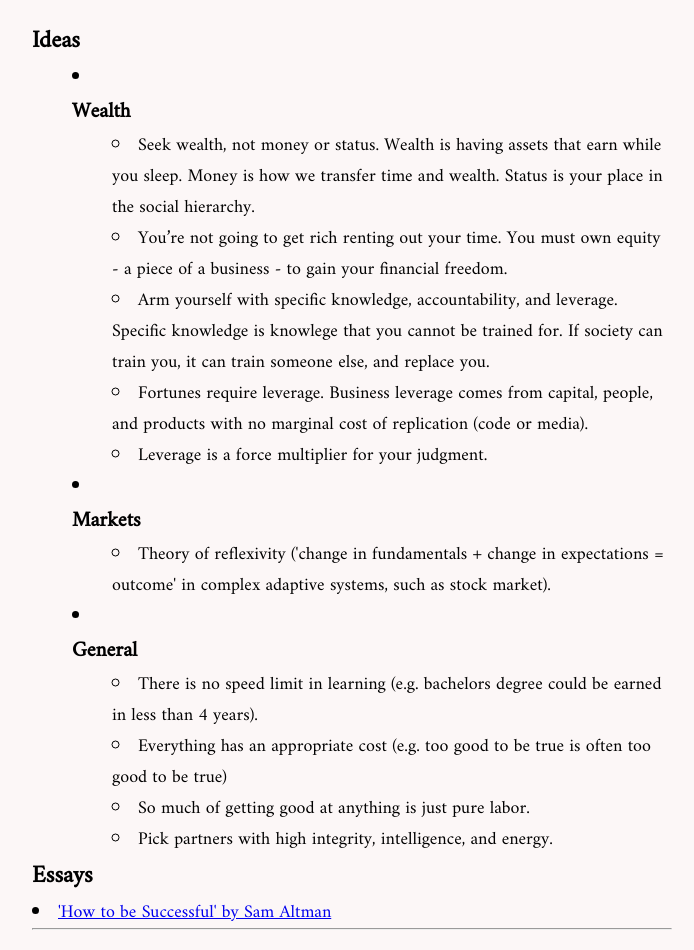
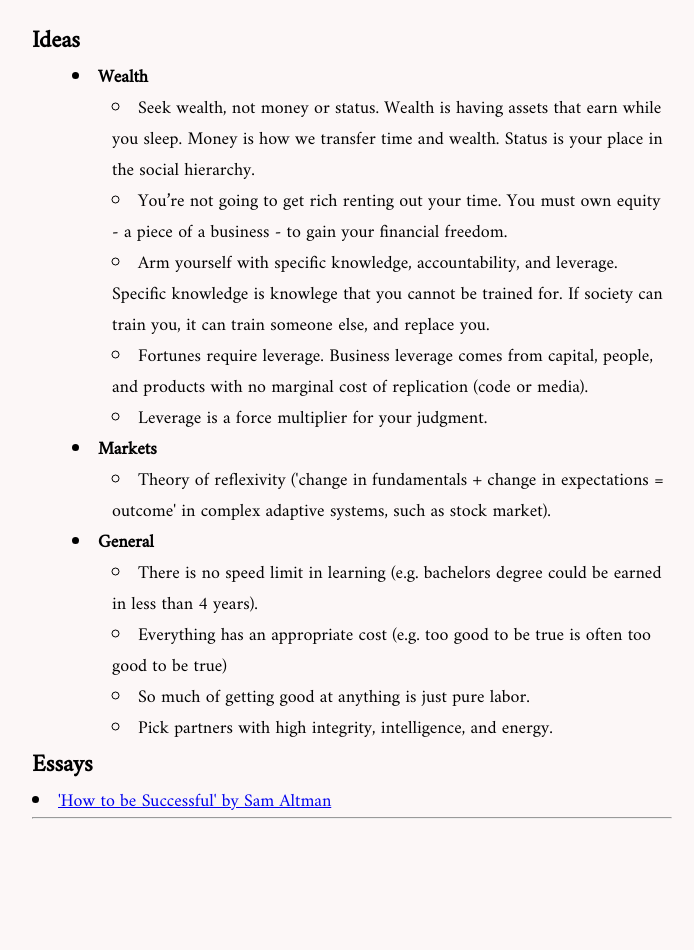
Before and after one commit to tyrocap/tyrocap.github.io, a plain HTML site: page blogPosts/favEssays.html in a window 1280 px wide. Shown: the whole page, without its empty margins (288-982 px from the left). After the commit the page ends 839 px from the top, so only its background shows below. Drawn offline with Linux system fonts and the light colour scheme; a script that the page names is missing.

Commit message:
changed favEssays

```diff
--- a/blogPosts/favEssays.html
+++ b/blogPosts/favEssays.html
@@ -55,7 +55,7 @@
     </h2>
     <ul>
       <!-- Wealth -->
-      <li><h3>Wealth</h3>
+      <li><b>Wealth</b>
         <ul>
           <li>
             Seek wealth, not money or status. Wealth is having assets that earn while you sleep. Money is how we transfer time and wealth. Status is your place in the social hierarchy.
@@ -75,7 +75,7 @@
       </li>
 
       <!-- Markets -->
-      <li><h3>Markets</h3>
+      <li><b>Markets</b>
         <ul>
           <li>
             Theory of reflexivity ('change in fundamentals + change in expectations = outcome' in complex adaptive systems, such as stock market).
@@ -84,7 +84,7 @@
       </li>
 
       <!-- General -->
-      <li><h3>General</h3>
+      <li><b>General</b>
         <ul>
           <li>There is no speed limit in learning (e.g. bachelors degree could be earned in less than 4 years).</li>
           <li>Everything has an appropriate cost (e.g. too good to be true is often too good to be true)</li>
```
